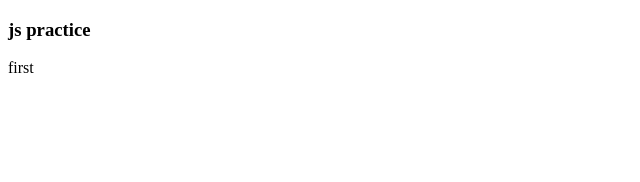
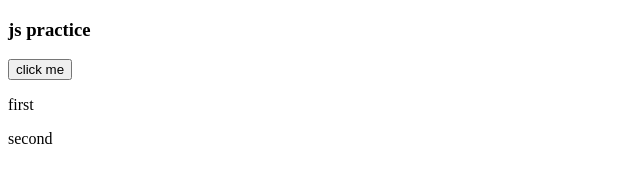
Before and after one commit to Jigyasa0411/MERN.github.io, a plain HTML site: page day 4/index4.html in a window 1280 px wide. Shown: the whole page, without its empty margins (0-640 px from the left). Drawn offline with Linux system fonts and the light colour scheme.

Commit message:
created button

```diff
--- a/day 4/index4.html
+++ b/day 4/index4.html
@@ -7,6 +7,7 @@
 </head>
 <body>
     <h3>js practice</h3>
+    <button onclick="getInfo()" type="button">click me</button>
     <div>
         <P>first</P>
         <p>second</p>
--- a/day 4/script3.js
+++ b/day 4/script3.js
@@ -1,9 +1,17 @@
-const res=
-document.querySelector('div');
-// console.log(div);
-// div.innerHTML="<p>hello</p>"
-// div[0].innerHTML="<p>hello</p>"
-const c=document.querySelector('p:nth-of-type(2)');
-console.log(res);
+// const res=
+// document.querySelector('div');
+// // console.log(div);
+// // div.innerHTML="<p>hello</p>"
+// // div[0].innerHTML="<p>hello</p>"
+// const c=document.querySelector('p:nth-of-type(2)');
+// console.log(res);
 
-res.removeChild(c);
+// res.removeChild(c);
+function getInfo(){
+//     const d=document.querySelector("div");
+//    // const el=document.createElement("");
+//     el.innerText="btn was clicked";
+    // d.prepend("my name is jigyasa");
+    console.log("Btn clicked");
+    document.body.innerHTML="this button was clicked";
+}
```
